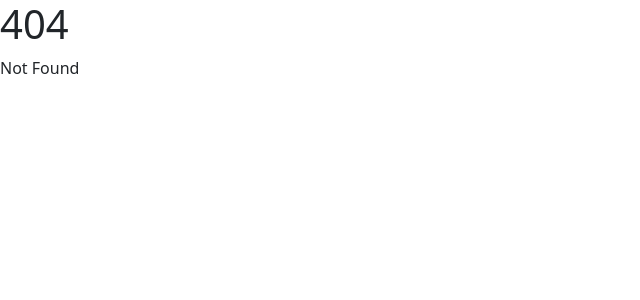
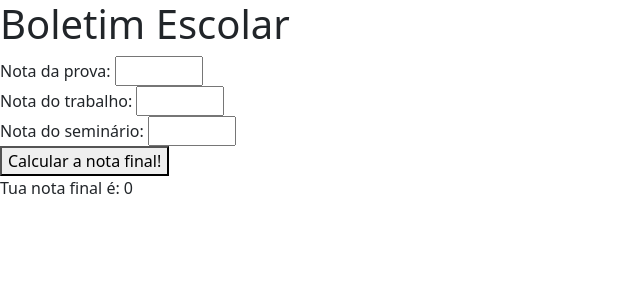
Before and after one commit to arthursoares2-byte/dw4-1, a SvelteKit app: page /boletim in a window 1280 px wide. Before the commit this address had no page. Shown: the top 300 px of the page, without its empty margins (0-640 px from the left). Built offline with nearby package versions, Linux system fonts and the light colour scheme.

Commit message:
siqueira-pc

```diff
--- a/src/app.html
+++ b/src/app.html
@@ -1,5 +1,5 @@
 <!doctype html>
-<html lang="en">
+<html lang="pt">
 
 <head>
 	<meta charset="utf-8" />
--- /dev/null
+++ b/src/routes/boletim/+page.svelte
@@ -0,0 +1,26 @@
+<script>
+    let np, nt, ns;
+    let nf = $state(0);
+
+    function calcularnota() {
+
+    }
+</script>
+
+<h1>Boletim Escolar</h1>
+
+Nota da prova:
+<input type="number" bind:value={np} min="0" max="10" />
+<br />
+
+Nota do trabalho:
+<input type="number" bind:value={nt} min="0" max="10" />
+<br />
+
+Nota do seminário:
+<input type="number" bind:value={ns} min="0" max="10" />
+<br />
+
+<button onclick={calcularnota}> Calcular a nota final!</button>
+
+<p>Tua nota final é: {nf}</p>
--- a/src/routes/soma/+page.svelte
+++ b/src/routes/soma/+page.svelte
@@ -9,6 +9,6 @@
 <p>Digite dois números...</p>
 <input type="number" name="n1" id="n1" bind:value={n1} />
 <input type="number" name="n2" id="n2" bind:value={n2} />
-<button on:click={acao}>Ação!</button>
+<button onclick={acao}>Ação!</button>
 
 <p>A resposta é {resposta}</p>
```
Also changed, not shown: src/routes/test/+page.svelte (added, +1 -0 lines).
